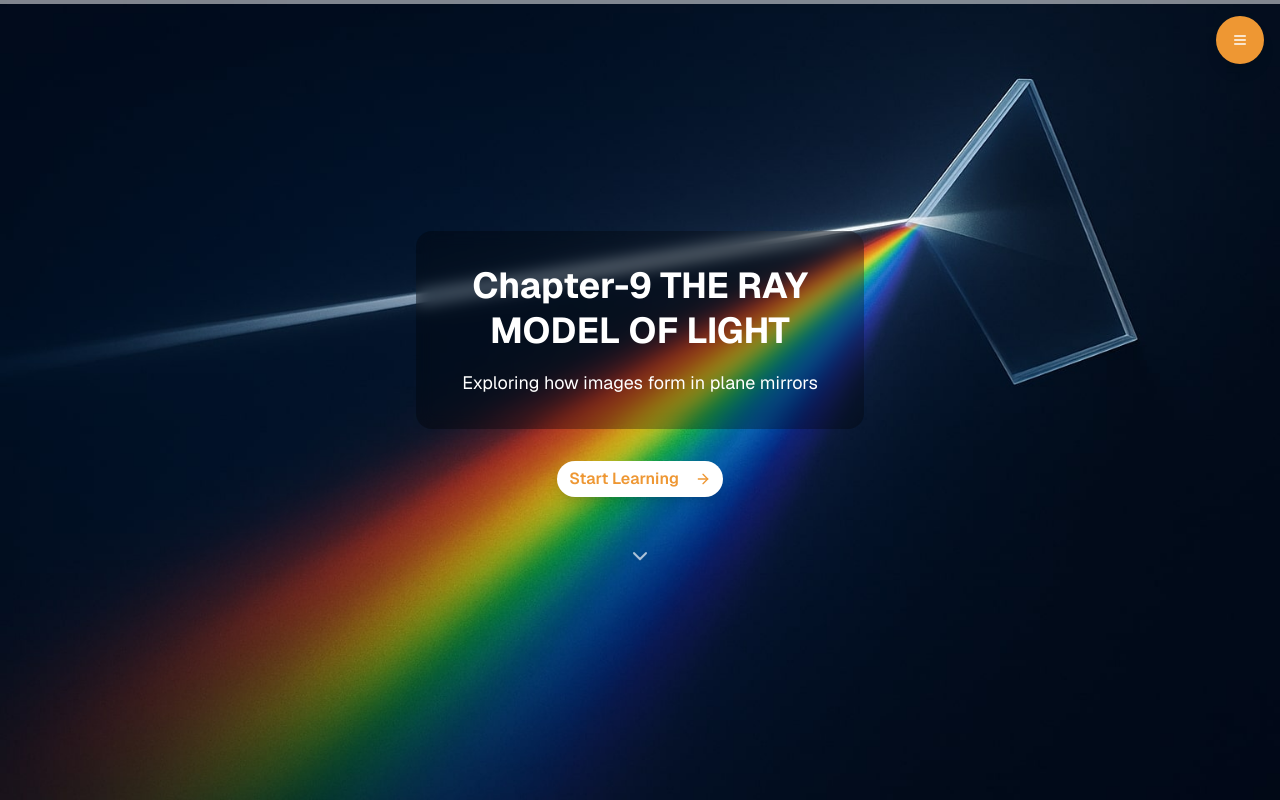
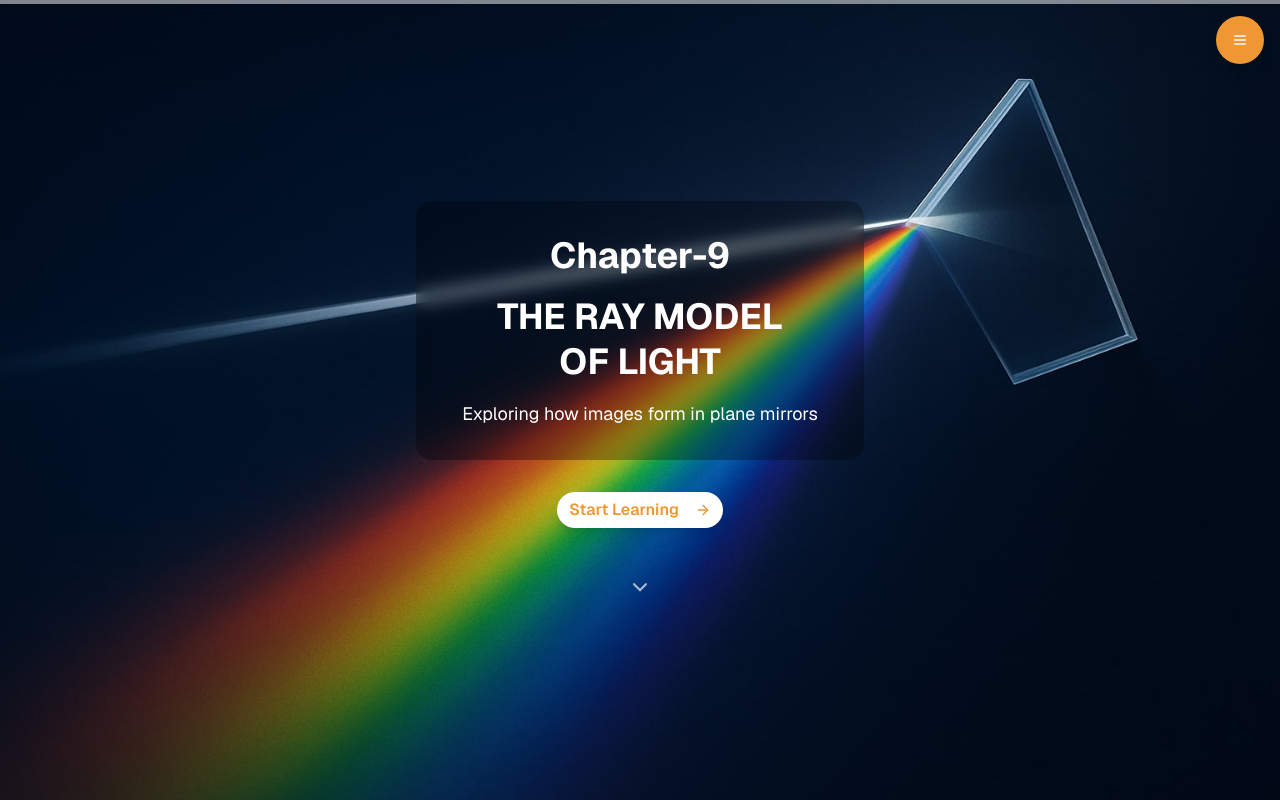
Before and after one commit to rjayush1432/ray-model-ebook--2-, a Next.js app: page / in a window 1280 px wide. Built offline with nearby package versions, Linux system fonts and the light colour scheme.

Commit message:
Initial commit

```diff
--- a/app/page.tsx
+++ b/app/page.tsx
@@ -127,8 +127,10 @@ export default function RayModelEbook() {
 >
   <div className="text-center text-white max-w-sm sm:max-w-md w-full">
     <div className="bg-black/30 backdrop-blur-sm rounded-2xl p-6 sm:p-8 mb-6 sm:mb-8">
+    <h1 className="text-2xl sm:text-4xl font-bold mb-3 sm:mb-4 text-balance leading-tight text-white">
+        Chapter-9
+      </h1>
       <h1 className="text-2xl sm:text-4xl font-bold mb-3 sm:mb-4 text-balance leading-tight text-white">
-        Chapter-9
         THE RAY MODEL OF LIGHT
       </h1>
       <p className="text-base sm:text-lg text-white text-pretty">
```
